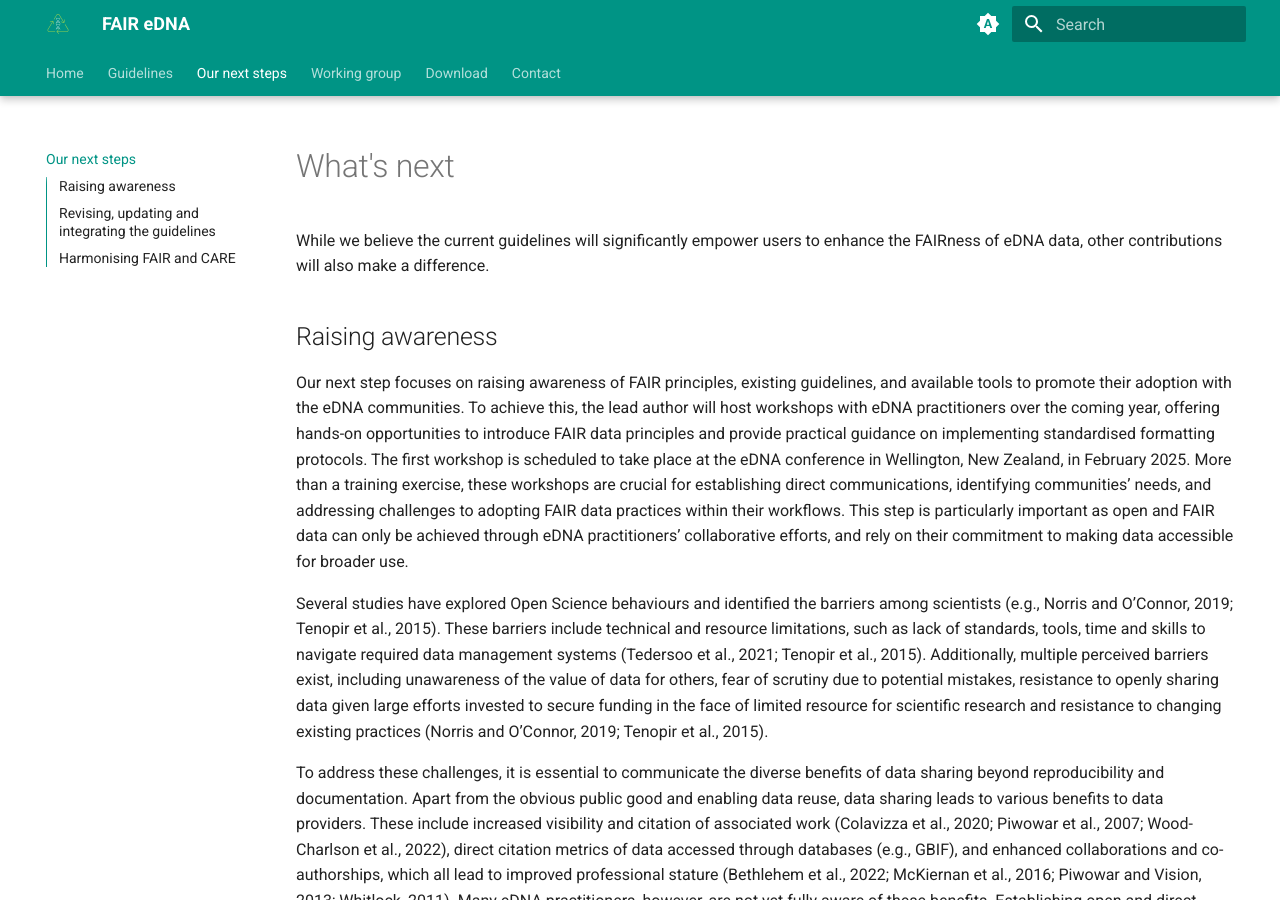
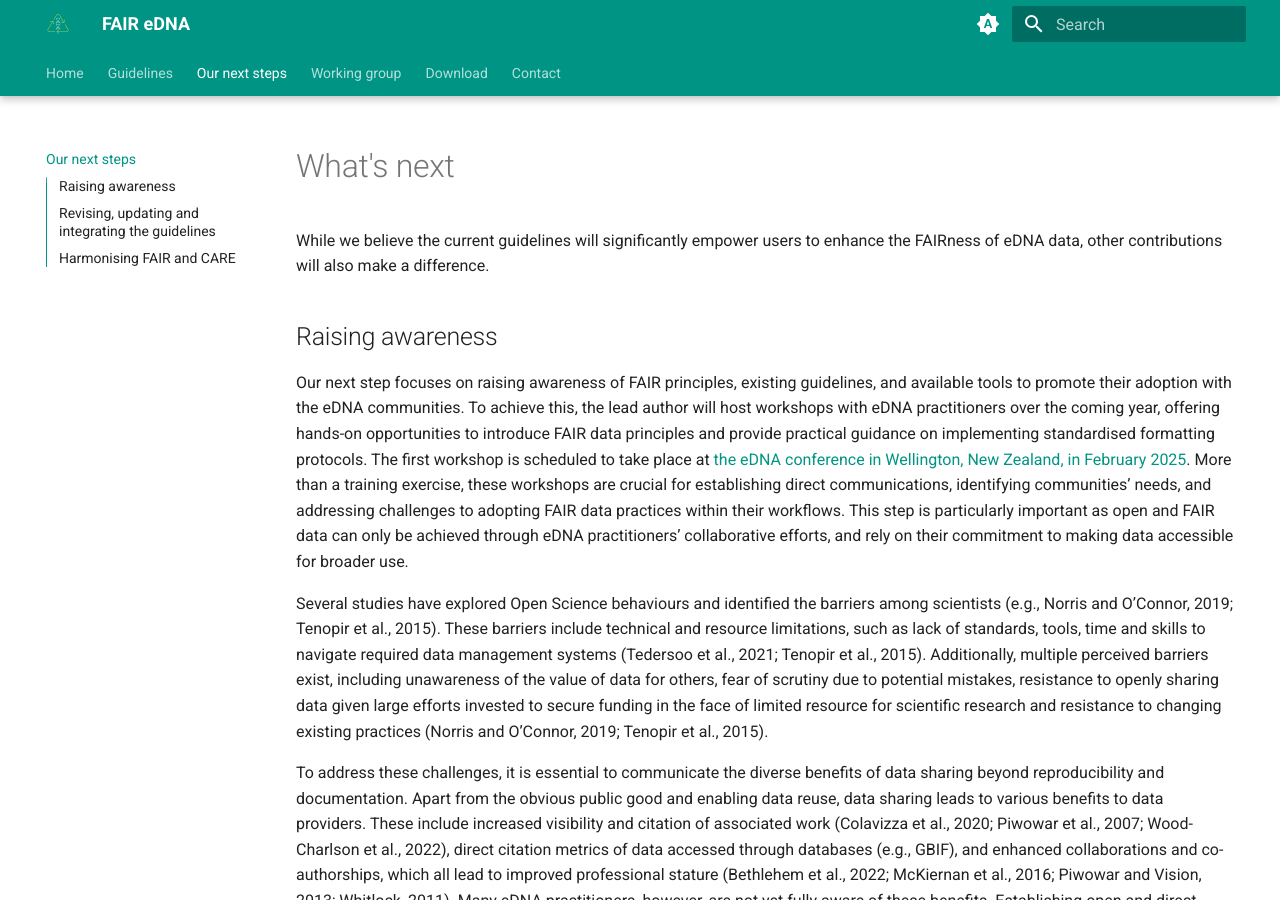
Before and after one commit to FAIR-eDNA/FAIR-eDNA.github.io, an MkDocs documentation site: the page built from docs/next.md, in a window 1280 px wide and 900 px high. Built offline with MkDocs 1.6.1 and Material for MkDocs 9.7.7, drawn with Linux system fonts in a browser that asks for light colours; part of the change alters nothing that is shown.

```diff
--- a/docs/next.md
+++ b/docs/next.md
@@ -2,7 +2,7 @@
 While we believe the current guidelines will significantly empower users to enhance the FAIRness of eDNA data, other contributions will also make a difference.
 
 ## Raising awareness
-Our next step focuses on raising awareness of FAIR principles, existing guidelines, and available tools to promote their adoption with the eDNA communities. To achieve this, the lead author will host workshops with eDNA practitioners over the coming year, offering hands-on opportunities to introduce FAIR data principles and provide practical guidance on implementing standardised formatting protocols. The first workshop is scheduled to take place at the eDNA conference in Wellington, New Zealand, in February 2025. More than a training exercise, these workshops are crucial for establishing direct communications, identifying communities’ needs, and addressing challenges to adopting FAIR data practices within their workflows. This step is particularly important as open and FAIR data can only be achieved through eDNA practitioners’ collaborative efforts, and rely on their commitment to making data accessible for broader use.
+Our next step focuses on raising awareness of FAIR principles, existing guidelines, and available tools to promote their adoption with the eDNA communities. To achieve this, the lead author will host workshops with eDNA practitioners over the coming year, offering hands-on opportunities to introduce FAIR data principles and provide practical guidance on implementing standardised formatting protocols. The first workshop is scheduled to take place at [the eDNA conference in Wellington, New Zealand, in February 2025](https://ednaconference.com.au/5614). More than a training exercise, these workshops are crucial for establishing direct communications, identifying communities’ needs, and addressing challenges to adopting FAIR data practices within their workflows. This step is particularly important as open and FAIR data can only be achieved through eDNA practitioners’ collaborative efforts, and rely on their commitment to making data accessible for broader use.
 
 Several studies have explored Open Science behaviours and identified the barriers among scientists (e.g., Norris and O’Connor, 2019; Tenopir et al., 2015). These barriers include technical and resource limitations, such as lack of standards, tools, time and skills to navigate required data management systems (Tedersoo et al., 2021; Tenopir et al., 2015). Additionally, multiple perceived barriers exist, including unawareness of the value of data for others, fear of scrutiny due to potential mistakes, resistance to openly sharing data given large efforts invested to secure funding in the face of limited resource for scientific research and resistance to changing existing practices (Norris and O’Connor, 2019; Tenopir et al., 2015).
 
```
